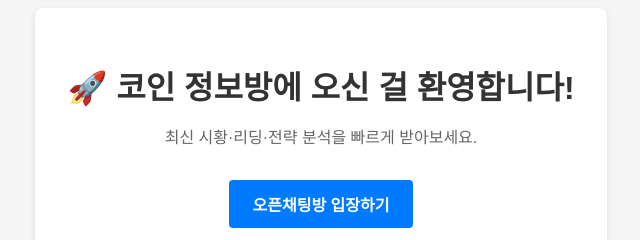
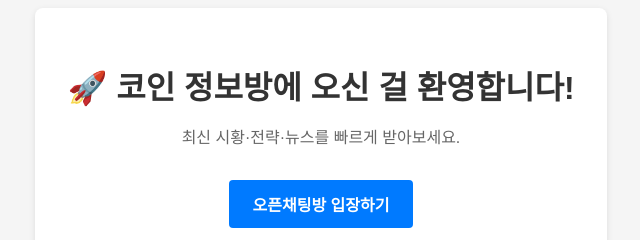
Before and after one commit to kksejksjk/BTC_COIN_NO1, a plain HTML site: page index.html in a window 1280 px wide. Shown: the part 266-506 px from the top of the page, 319-959 px from the left. Drawn offline with Linux system fonts and the light colour scheme.

Commit message:
Update index.html

```diff
--- a/index.html
+++ b/index.html
@@ -21,7 +21,7 @@
 <body>
   <div class="container">
     <h1>🚀 코인 정보방에 오신 걸 환영합니다!</h1>
-    <p>최신 시황·리딩·전략 분석을 빠르게 받아보세요.</p>
+    <p>최신 시황·전략·뉴스를 빠르게 받아보세요.</p>
     <a class="btn" href="https://open.kakao.com/o/gY9UlzBh" target="_blank">
       오픈채팅방 입장하기
     </a>
```
